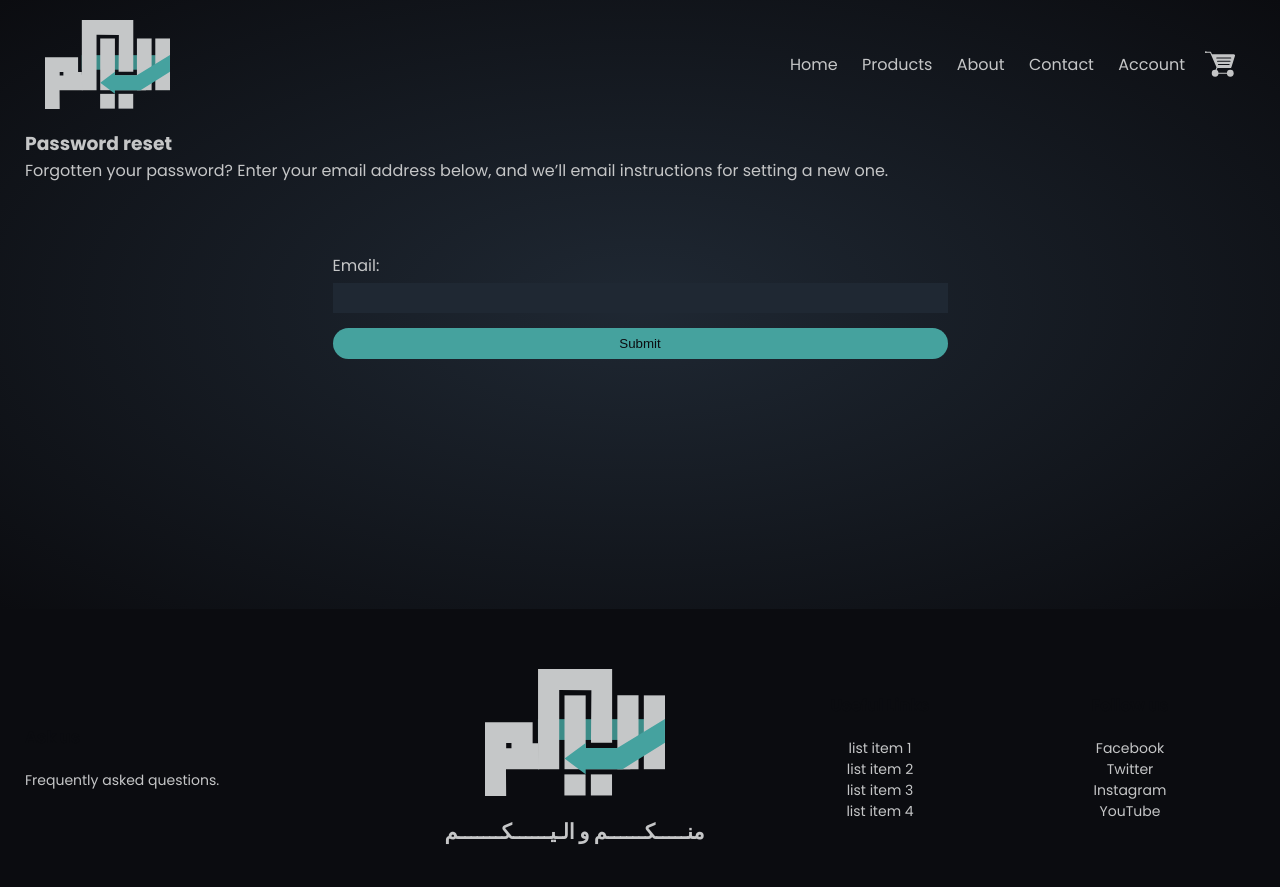
After one commit to 0rvant/E-Commerce-Sys, a Django app: page /users/reset_password/ in a window 1280 px wide. The commit adds this page. Run offline with Django 3.2, Linux system fonts and the light colour scheme.

Commit message:
added password reset

```diff
--- a/DjangoECom/users/templates/users/index.html
+++ b/DjangoECom/users/templates/users/index.html
@@ -1,7 +1,7 @@
 {% extends "users/layout.html" %}
 
 {% block body %}
-<div class="row header container">
+<div class="row">
 		<div class="col-2">
 			<!-- change h1 and p to the desigred ones-->
 			<h1>Give your workout<br>A new style!</h1>
--- a/DjangoECom/users/templates/users/layout.html
+++ b/DjangoECom/users/templates/users/layout.html
@@ -9,15 +9,13 @@
 	<link href="https://fonts.googleapis.com/css2?family=Poppins:wght@200;300;400;500;600;700&display=swap" rel="stylesheet">
 </head>
 <body>
-
-
 	<!-- ----------------------- Header -------------------------->
 	<div class="header">
 		<div class="container">
 			<div class="navbar">
 			<div class="logo">
 				<!-- change the "images/logo.png" to the desigred image" -->
-				<a href="index.html"><img src="../static/users/images/logo.svg" alt="LOGO" width="125px"></a>
+				<a href="index.html"><img src="../../static/users/images/logo.svg" alt="LOGO" width="125px"></a>
 
 			</div>
 			<nav>
@@ -29,18 +27,16 @@
 					<li><a href="{% url 'account' %}">Account</a></li>
 				</ul>
 			</nav>
-			<a href="cart.html"><img src="../static/users/images/cartIcon.svg" alt="cart icon" width="30px" height="30px" class="icon"></a>
+			<a href="cart.html"><img src="../../static/users/images/cartIcon.svg" alt="cart icon" width="30px" height="30px" class="icon"></a>
 			</div>
+			{% block body %}
 
-
-
+			{% endblock %}
 		</div>
 	</div>
 
 
-{% block body %}
 
-{% endblock %}
 
 
 	<script>
@@ -64,7 +60,7 @@
 					<a href="">Frequently asked questions.</a>
 				</div>
 				<div class="footer-col-2">
-					<img src="../static/users/images/logo.svg" alt="logo">
+					<img src="../../static/users/images/logo.svg" alt="logo">
 					<p><h2>منـــــكــــــم و الـيــــــكـــــــم</h2></p>
 				</div>
 				<div class="footer-col-3">
--- /dev/null
+++ b/DjangoECom/users/templates/users/password_reset.html
@@ -0,0 +1,18 @@
+{% extends "users/layout.html" %}
+
+{% block body %}
+<div style="height: 60%">
+    <h3>Password reset</h3>
+
+    <p>Forgotten your password? Enter your email address below, and we’ll email instructions for setting a new one.</p>
+    <div class="row">
+        <div class="col-2">
+            <form method="post" >
+                {% csrf_token %}
+                {{form.as_p}}
+                <button type="Submit" name="Send email"  class="btn">Submit</button>
+            </form>
+        </div>
+    </div>
+</div>
+{% endblock body %}
--- a/DjangoECom/users/urls.py
+++ b/DjangoECom/users/urls.py
@@ -1,7 +1,27 @@
 from django.urls import path
+
+from django.contrib.auth import views as auth_views
+
 from . import views
 
 urlpatterns = [
     path('', views.index, name="index"),
-    path('account', views.account_view, name="account")
+    path('account', views.account_view, name="account"),
+
+    path('reset_password/',
+     auth_views.PasswordResetView.as_view(template_name="users/password_reset.html"),
+     name="reset_password"),
+
+    path('reset_password_sent/',
+        auth_views.PasswordResetDoneView.as_view(template_name="users/password_reset_sent.html"),
+        name="password_reset_done"),
+
+    path('reset/<uidb64>/<token>/',
+     auth_views.PasswordResetConfirmView.as_view(template_name="users/password_reset_form.html"),
+     name="password_reset_confirm"),
+
+    path('reset_password_complete/',
+        auth_views.PasswordResetCompleteView.as_view(template_name="users/password_reset_done.html"),
+        name="password_reset_complete"),
+
 ]
```
Also changed, not shown: DjangoECom/DjangoECom/settings.py (+9 -0 lines), DjangoECom/users/templates/users/account.html (+8 -14 lines), DjangoECom/users/templates/users/password_reset_done.html (added, +13 -0 lines), DjangoECom/users/templates/users/password_reset_form.html (added, +25 -0 lines), DjangoECom/users/templates/users/password_reset_sent.html (added, +13 -0 lines), DjangoECom/users/views.py (+7 -4 lines), DjangoECom/products/migrations/0001_initial.py, DjangoECom/users/migrations/0001_initial.py, DjangoECom/users/migrations/0002_product.py (deleted), DjangoECom/users/migrations/0003_delete_product.py (deleted). Lines whose indentation alone changed are shown as unchanged.
